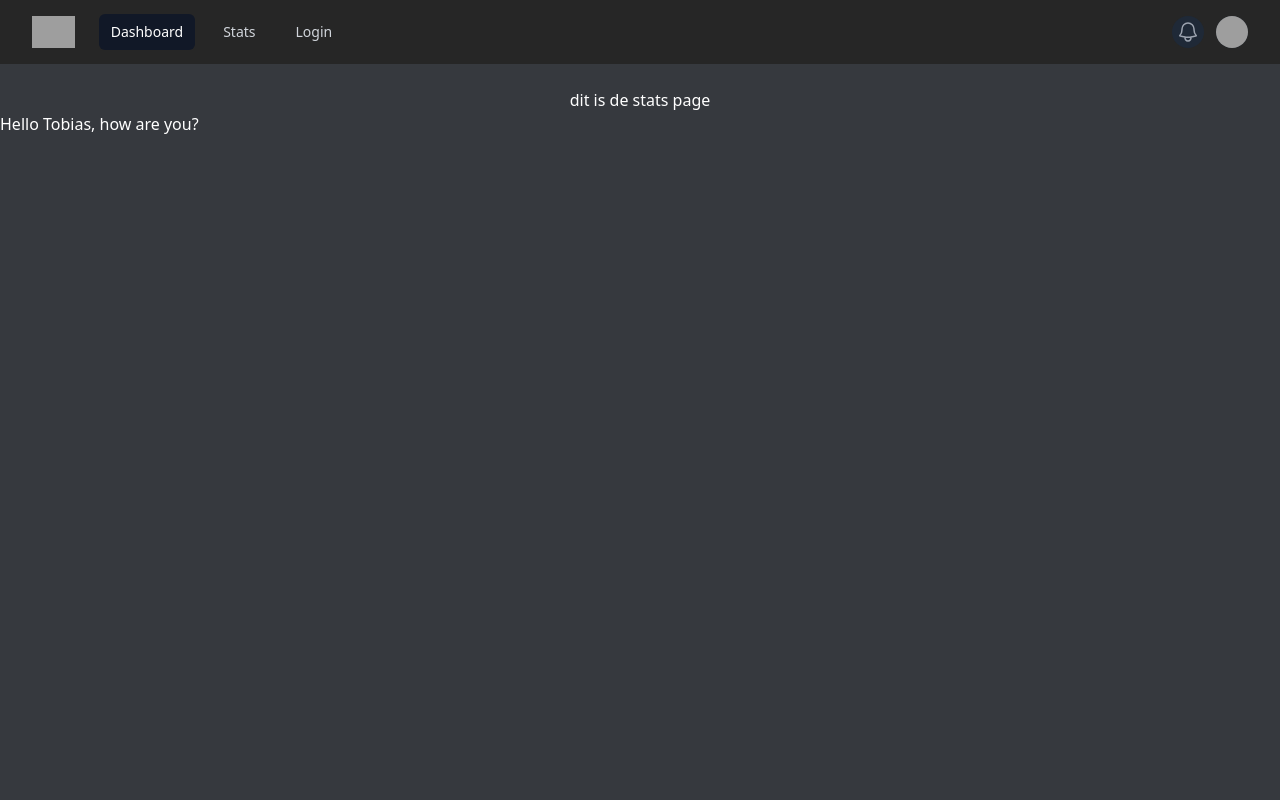
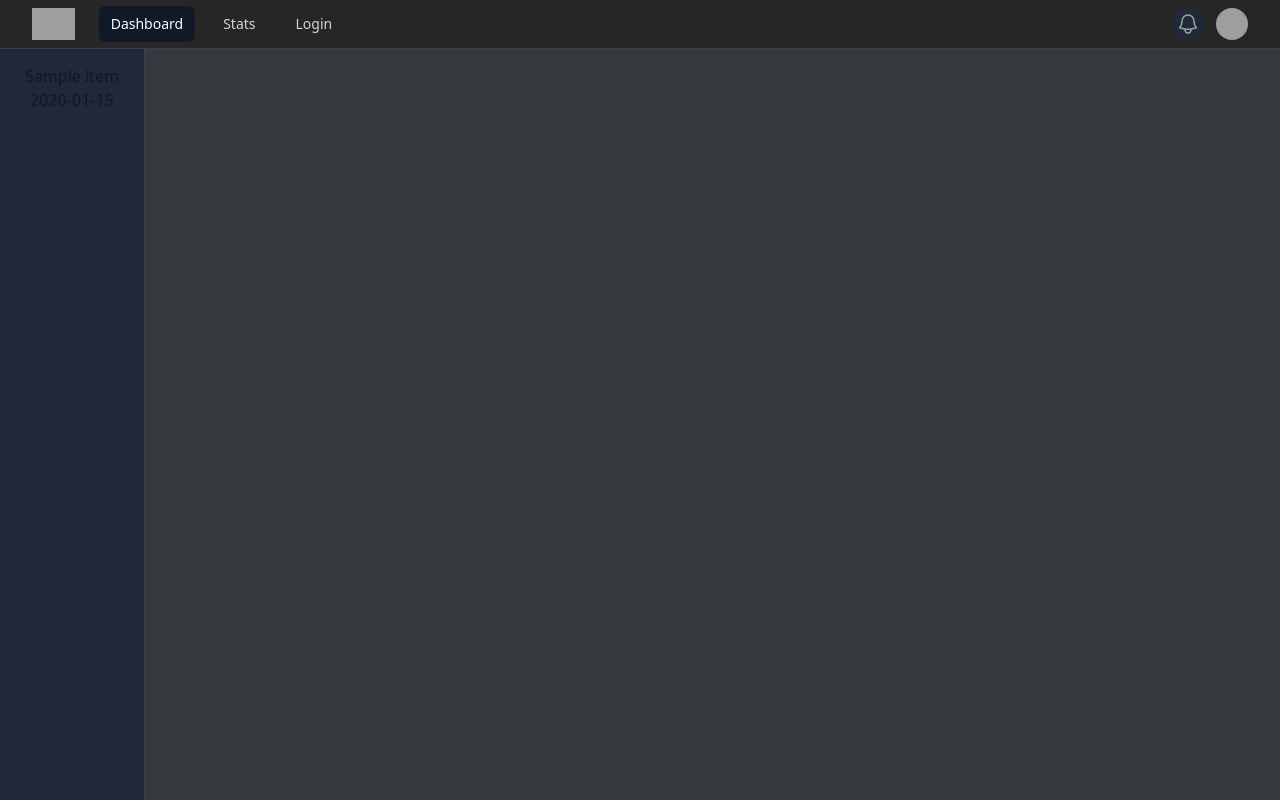
Before and after one commit to WCutePy/Bugs_Away, a Django app: template FSApp/templates/FSApp/pages/stats.html in a window 1280 px wide. Run offline with Django 5.2, Linux system fonts and the light colour scheme; the template is opened without the code that fills it: most values are stand-ins (such as "Sample title", 1, 10 or a date in 2020); grey boxes are pictures that could not be loaded.

Commit message:
started out implementing plots
moved game file to be a subpart of the new python dir

```diff
--- a/FSApp/game/GameState.py
+++ b/FSApp/python/game/GameState.py
@@ -1,5 +1,5 @@
 from threading import Lock
-from FSApp.game.globals import NORMAL_HP
+from FSApp.python.game.globals import NORMAL_HP
 
 
 class GameState:
--- a/FSApp/static/FSApp/css/base.css
+++ b/FSApp/static/FSApp/css/base.css
@@ -771,6 +771,10 @@ select {
   visibility: hidden;
 }
 
+.fixed {
+  position: fixed;
+}
+
 .absolute {
   position: absolute;
 }
@@ -808,6 +812,10 @@ select {
   right: 0px;
 }
 
+.top-0 {
+  top: 0px;
+}
+
 .top-3 {
   top: 0.75rem;
 }
@@ -822,6 +830,14 @@ select {
 
 .z-10 {
   z-index: 10;
+}
+
+.z-50 {
+  z-index: 50;
+}
+
+.m-10 {
+  margin: 2.5rem;
 }
 
 .-mx-1 {
@@ -865,6 +881,10 @@ select {
   margin-left: 0.75rem;
 }
 
+.ml-36 {
+  margin-left: 9rem;
+}
+
 .ms-3 {
   margin-inline-start: 0.75rem;
 }
@@ -905,8 +925,8 @@ select {
   height: 2.5rem;
 }
 
-.h-16 {
-  height: 4rem;
+.h-12 {
+  height: 3rem;
 }
 
 .h-24 {
@@ -943,6 +963,10 @@ select {
 
 .w-32 {
   width: 8rem;
+}
+
+.w-36 {
+  width: 9rem;
 }
 
 .w-4 {
@@ -1050,6 +1074,12 @@ select {
   margin-bottom: calc(0.25rem * var(--tw-space-y-reverse));
 }
 
+.space-y-2 > :not([hidden]) ~ :not([hidden]) {
+  --tw-space-y-reverse: 0;
+  margin-top: calc(0.5rem * calc(1 - var(--tw-space-y-reverse)));
+  margin-bottom: calc(0.5rem * var(--tw-space-y-reverse));
+}
+
 .place-self-end {
   place-self: end;
 }
@@ -1066,6 +1096,10 @@ select {
   justify-self: center;
 }
 
+.overflow-y-auto {
+  overflow-y: auto;
+}
+
 .rounded-full {
   border-radius: 9999px;
 }
@@ -1082,8 +1116,16 @@ select {
   border-width: 0px;
 }
 
+.border-b {
+  border-bottom-width: 1px;
+}
+
 .border-b-2 {
   border-bottom-width: 2px;
+}
+
+.border-r {
+  border-right-width: 1px;
 }
 
 .border-t-4 {
@@ -1095,6 +1137,11 @@ select {
   border-color: rgb(75 85 99 / var(--tw-border-opacity));
 }
 
+.border-gray-700 {
+  --tw-border-opacity: 1;
+  border-color: rgb(55 65 81 / var(--tw-border-opacity));
+}
+
 .border-red-800 {
   --tw-border-opacity: 1;
   border-color: rgb(153 27 27 / var(--tw-border-opacity));
@@ -1210,8 +1257,16 @@ select {
   padding-bottom: 0.75rem;
 }
 
+.pb-4 {
+  padding-bottom: 1rem;
+}
+
 .pr-2 {
   padding-right: 0.5rem;
+}
+
+.pt-14 {
+  padding-top: 3.5rem;
 }
 
 .pt-2 {
@@ -1279,6 +1334,11 @@ select {
 .text-gray-400 {
   --tw-text-opacity: 1;
   color: rgb(156 163 175 / var(--tw-text-opacity));
+}
+
+.text-gray-900 {
+  --tw-text-opacity: 1;
+  color: rgb(17 24 39 / var(--tw-text-opacity));
 }
 
 .text-red-400 {
@@ -1433,6 +1493,11 @@ select {
   visibility: visible !important;
 }
 
+.hover\:bg-gray-100:hover {
+  --tw-bg-opacity: 1;
+  background-color: rgb(243 244 246 / var(--tw-bg-opacity));
+}
+
 .hover\:bg-gray-700:hover {
   --tw-bg-opacity: 1;
   background-color: rgb(55 65 81 / var(--tw-bg-opacity));
@@ -1686,6 +1751,16 @@ select {
     background-color: rgb(22 163 74 / var(--tw-bg-opacity));
   }
 
+  .dark\:text-white {
+    --tw-text-opacity: 1;
+    color: rgb(255 255 255 / var(--tw-text-opacity));
+  }
+
+  .dark\:hover\:bg-gray-700:hover {
+    --tw-bg-opacity: 1;
+    background-color: rgb(55 65 81 / var(--tw-bg-opacity));
+  }
+
   .dark\:hover\:bg-green-700:hover {
     --tw-bg-opacity: 1;
     background-color: rgb(21 128 61 / var(--tw-bg-opacity));
--- /dev/null
+++ b/FSApp/static/FSApp/js/stats.js
@@ -0,0 +1,36 @@
+let current = null;
+let awaiting = null;
+
+
+function clickedGameButton(gameId) {
+        awaiting = gameId;
+        if (current === gameId){
+            return
+        }
+
+        // Make an AJAX request to get the dot plot
+        $.ajax({
+            url: `personal_game_data/?game_id=${gameId}`,
+            type: 'GET',
+            dataType: 'json',
+            success: function(response) {
+                if (gameId !== awaiting){
+                    return
+                }
+
+                current = gameId;
+
+                const plots = response.plots;
+                for (let i = 0; i < plots.length; i++) {
+                    $(`#plot-${i + 1}`).html(plots[i]);
+                }
+
+
+
+
+            },
+            error: function(error) {
+                console.error('Error fetching dot plot:', error);
+            }
+        });
+    }
--- a/FSApp/templates/FSApp/components/navbar.html
+++ b/FSApp/templates/FSApp/components/navbar.html
@@ -1,13 +1,9 @@
 
 
-<style>
 
-</style>
-
-
-<nav class="bg-neutral-800">
+<nav class="bg-neutral-800 top-0 z-50 w-full border-b border-gray-700">
   <div class="mx-auto px-2 sm:px-6 lg:px-8">
-    <div class="relative flex h-16 items-center justify-between">
+    <div class="relative flex h-12 items-center justify-between">
       <div class="absolute inset-y-0 left-0 flex items-center sm:hidden">
         <!-- Mobile menu button-->
         <button type="button" class="relative inline-flex items-center justify-center rounded-md p-2 text-gray-400 hover:bg-gray-700 hover:text-white focus:outline-none focus:ring-2 focus:ring-inset focus:ring-white" aria-controls="mobile-menu" aria-expanded="false">
@@ -41,7 +37,7 @@
             <!-- navbar-link-current, navbar-link-default -->
             <a href="/" class="navbar-link-current" aria-current="page">Dashboard</a>
             <a href="/stats" class="navbar-link-default">Stats</a>
-          <a href="/login" class="navbar-link-default">Login</a>
+            <a href="/login" class="navbar-link-default">Login</a>
           </div>
         </div>
       </div>
--- a/FSApp/templates/FSApp/pages/stats.html
+++ b/FSApp/templates/FSApp/pages/stats.html
@@ -2,16 +2,39 @@
 
 {% block title %}Stats{% endblock %}
 
+{% load humanize %}
+
 {% block content %}
-    <br>
-    <div class="flex justify-center">
-        dit is de stats page
+  <aside id="logo-sidebar" class="fixed top-0 left-0 z-10 h-screen pt-14 border-r
+  bg-gray-800 border-gray-700" aria-label="Sidebar">
+   <div class="h-full px-3 pb-4 w-36 overflow-y-auto bg-gray-800">
+      <ul class="space-y-2 font-medium">
+        {% for id, date in items %}
+        <li class="flex justify-center ">
+
+          <button id="{{ id }}" onclick="clickedGameButton(this.id)"
+                  class="flex flex-col items-center p-2 text-gray-900 rounded-lg dark:text-white hover:bg-gray-100 dark:hover:bg-gray-700 group"
+            >
+            <span>{{ id }}</span>
+            <span>{{ date | naturaltime}}</span>
+          </button>
+
+        </li>
+        {% endfor %}
+      </ul>
+   </div>
+  </aside>
+
+  <div class="ml-36 flex">
+    <div id="plot-1" class="m-10">
+
     </div>
-{#    {% set my_list = [(1, 2), (3, 4)] %}#}
-{#    {% for a, b in my_list %}#}
-{#      {{ a }} - {{ b }}#}
-{#    {% endfor %}#}
-  {% with firstname="Tobias" %}
-<h1>Hello {{ firstname }}, how are you?</h1>
-{% endwith %}
+    <div id="plot-2" class="m-10">
+
+    </div>
+  </div>
+
+  <script src="https://code.jquery.com/jquery-3.7.1.js"></script>
+  <script src="../../../static/FSApp/js/stats.js"></script>
+
 {% endblock %}
--- a/FrameShooter/settings.py
+++ b/FrameShooter/settings.py
@@ -39,6 +39,7 @@ INSTALLED_APPS = [
     "django.contrib.staticfiles",
     "FSApp",
     "debug_toolbar",
+    "django.contrib.humanize"
 ]
 
 MIDDLEWARE = [
--- a/FrameShooter/urls.py
+++ b/FrameShooter/urls.py
@@ -16,20 +16,25 @@ Including another URLconf
 """
 from django.contrib import admin
 from django.urls import path, include
-from FrameShooter import settings
 
 from FSApp import views
-from FSApp.game import game_responses
+from FSApp.python.game import game_responses
 
 urlpatterns = [
     path("admin/", admin.site.urls),
+
     path("", views.game_page),
     path("stats", views.stats),
+
     path("login", views.login_view),
     path("register", views.register_view),
     path('logout/', views.logout_view, name='logout'),
+
     path(game_responses.get_game_state.__name__, game_responses.get_game_state),
     path(game_responses.start_game.__name__, game_responses.start_game),
     path(game_responses.receive_click.__name__, game_responses.receive_click),
+
+    path('personal_game_data/', views.personal_game_data),
+
     path("__debug__/", include("debug_toolbar.urls")),
 ]
```
Also changed, not shown: FSApp/models.py (+10 -0 lines), FSApp/python/game/game_methods.py (renamed from FSApp/game/game_methods.py, +19 -10 lines), FSApp/python/game/game_responses.py (renamed from FSApp/game/game_responses.py, +5 -7 lines), FSApp/python/plots/click_accuracy.py (added, +40 -0 lines), FSApp/static/FSApp/js/game.js (+24 -10 lines), FSApp/views.py (+31 -4 lines), FSApp/python/__init__.py (added), FSApp/python/game/__init__.py (added), FSApp/python/game/globals.py (renamed from FSApp/game/globals.py), FSApp/python/plots/__init__.py (added).
